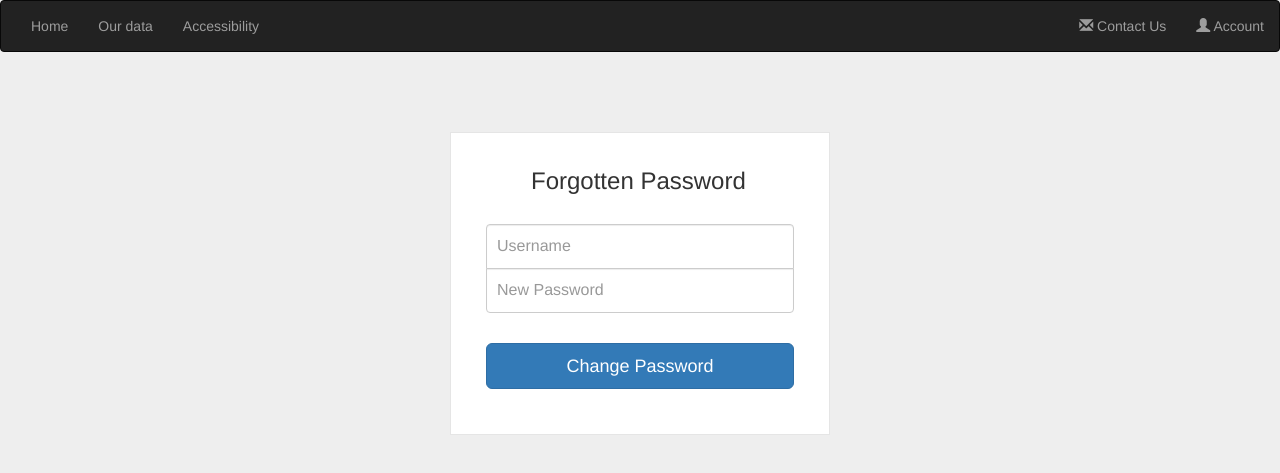
After one commit to WallaceDevelopment/FinalYearProject, a Node server app: page /changepassword in a window 1280 px wide. The commit adds this page. Shown: the top 473 px of the page. Run offline with Node 20, Linux system fonts and the light colour scheme; some libraries are stand-ins or nearby versions.

Commit message:
change password page added for unauthenticated users

```diff
--- a/app.js
+++ b/app.js
@@ -12,6 +12,7 @@ var { check, validationResult } = require('express-validator');
 var index = require('./routes/index');
 var users = require('./routes/users');
 var register = require('./routes/register');
+var changepassword = require ('./routes/changepassword');
 
 // 'app' is used in place of express for readability
 var app = express();
@@ -55,6 +56,7 @@ app.use(passport.session());
 app.use('/', index);              // The '/' directory will display the index page
 app.use('/users', users);         // The /users directory will display the users page
 app.use('/register', register);   // The /register directory will display the register page
+app.use('/changepassword', changepassword);
 
 // passport strategy -- the express session middleware before calling passport.session()
 passport.use('local', new LocalStrategy({
@@ -191,7 +193,7 @@ app.post("/register", [
 
 // Change Password POST Form
 
-app.post("/changepass", function(req, res, done){
+app.post("/change-auth-password", function(req, res, done){
 
 newPass = req.body.passwordchange;
 var newPassSalt = '7fa73b47df808d36c5fe328546ddef8b9011b2c6'; //ensure that this is in the environment for the future
@@ -217,6 +219,35 @@ var newPassSalt = '7fa73b47df808d36c5fe328546ddef8b9011b2c6'; //ensure that this
   })
 
 });
+
+// Same code as the post form 'changepass' but for an unauthenticated user
+
+app.post("/change-unauth-password", function(req, res, done){
+
+  newUser = req.body.newPasswordUsername;
+  newPass = req.body.newPassword;
+
+  var unauthPassSalt = '7fa73b47df808d36c5fe328546ddef8b9011b2c6'; //ensure that this is in the environment for the future
+    unauthPassSalt = unauthPassSalt+''+newPass;
+    var encNewPass = crypto.createHash('sha1').update(unauthPassSalt).digest('hex');
+    console.log("\n *** The New Encoded password is: "+encNewPass + " ***")
+
+
+
+    console.log("\n *** Changing password for user: " + newUser + " *** \r" )
+
+    var newPassSql = "UPDATE tbl_users_test SET password = '"+encNewPass+"' WHERE username = '"+newUser+"'";
+    // var newPassSql = "UPDATE tbl_users_test set password = 'random' where username = 'testuser';"
+
+    connection.query(newPassSql, function (err, result) { //values inserted into the query
+      if (err) throw err;
+      console.log("\n *** Success! Password Changed *** \n"); // logs a success of the operation in the console.
+      req.flash('message', 'Password change successful!')
+      res.redirect('/signin');
+
+    })
+
+  });
 
 
 
--- /dev/null
+++ b/routes/changepassword.js
@@ -0,0 +1,13 @@
+var express = require('express'); // All routes must declare the express variable to require the express framework.
+var router = express.Router(); // Similarily, the router variable must be associated with the express router functionality.
+
+
+
+router.get('/', function(req, res, next) {
+
+    res.render('changepassword'); //ensure that this is the file name and not a file path when rendering new pages
+
+  });
+
+
+module.exports = router;
--- /dev/null
+++ b/views/changepassword.pug
@@ -0,0 +1,14 @@
+extends layout
+block content
+      .wrapper
+        form.form-signin(method='post', action='/change-unauth-password')
+          h3.form-signin-heading Forgotten Password
+          |
+          //- This displays a notification box in /index when a #message alert is produced by app.js,
+
+          input.form-control(type='text', name='newPasswordUsername', placeholder='Username' required)
+          |
+          input.form-control(type='password', name='newPassword', placeholder='New Password' required)
+          label.checkbox
+          |
+          button.btn.btn-lg.btn-primary.btn-block(type='submit') Change Password
--- a/views/login/index.pug
+++ b/views/login/index.pug
@@ -17,5 +17,5 @@ block content
           |
         form.form-signin(action="/register")
           button.btn.btn-sm.btn-default.btn-block(type='submit') Register a new user
-        form.form-signin(action="/password")
+        form.form-signin(action="/changepassword")
           button.btn.btn-sm.btn-default.btn-block(type='submit') Forgotten password?
--- a/views/user.pug
+++ b/views/user.pug
@@ -19,7 +19,7 @@ block content
                     td  #{username}
                     td  #{full_name}
                     td  #{email}
-           form.form-signin(method='post', action='/changepass')
+           form.form-signin(method='post', action='/change-auth-password')
             input.form-control(type='password', name='passwordchange', placeholder='Change Password' required)
             label.checkbox
             button.btn.btn-lg.btn-primary.btn-block(type='submit') Change Password
```
